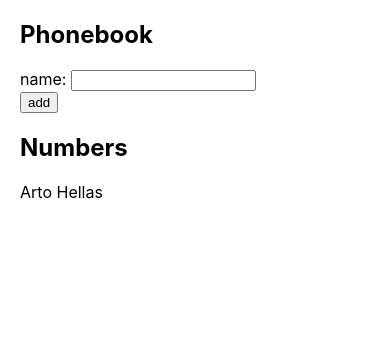
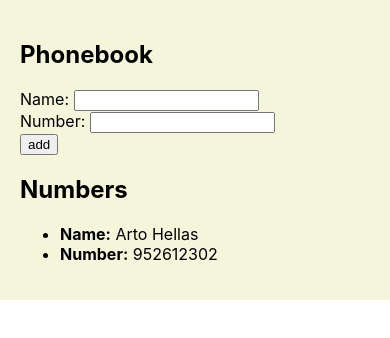
Before and after one commit to mapaza/DAWA-Lab5.2-Agenda, a React (Create React App) app: page / in a window 390 px wide. Shown: the top 338 px of the page. Built offline with nearby package versions, Linux system fonts and the light colour scheme.

Commit message:
Parte 6: Agregar opción de insertar nombre y numero del contacto, nuevo handlePhoneChange()

```diff
--- a/src/App.js
+++ b/src/App.js
@@ -3,9 +3,10 @@ import { __SECRET_INTERNALS_DO_NOT_USE_OR_YOU_WILL_BE_FIRED } from 'react-dom'
 
 const App = () => {
   const [ persons, setPersons ] = useState([
-    { name: 'Arto Hellas' }
+    { name: 'Arto Hellas', phone: 952612302 }
   ])
   const [ newName, setNewName ] = useState('')
+  const [ newPhone, setNewPhone ] = useState('')
 
 const handleClick = () =>{
     console.log("Click en el Boton")
@@ -21,7 +22,8 @@ const handleClick = () =>{
         alert(`${newName} is already added to phonebook`)
       }else{
       const nuevoNombre = {
-        name:newName
+        name:newName,
+        phone:newPhone
       }
       setPersons([
         ...persons,
@@ -29,18 +31,27 @@ const handleClick = () =>{
       ])
 }
 }
-const handleChange = (event) =>{
+//Funciones de Evento que capturan el valor ingresado en input
+const handleNameChange = (event) =>{
     var nuevo_contacto = event.target.value
     console.log(nuevo_contacto)
     setNewName(nuevo_contacto)
 }
+const handlePhoneChange = (event) =>{
+  var nuevo_numero = event.target.value
+  console.log(nuevo_numero)
+  setNewPhone(nuevo_numero)
+}
 
   return (
-    <div style={{margin:20}}>
+    <div style={{padding:20, backgroundColor:'beige'}}>
       <h2>Phonebook</h2>
 
         <div>
-          name: <input onChange={handleChange}/>
+          Name: <input onChange={handleNameChange}/>
+        </div>
+        <div>
+          Number: <input type="number" onChange={handlePhoneChange}/>
         </div>
         <div>
           <button onClick={handleClick}>add</button>
@@ -49,7 +60,10 @@ const handleChange = (event) =>{
       <h2>Numbers</h2>
       {
         persons.map((person)=>
-        <p key={person.name}>{person.name}</p>
+        <ul key={person.name}>
+          <li><b>Name:</b> {person.name}</li>
+          <li><b>Number:</b> {person.phone}</li>
+        </ul>
         )
       }
     </div>
```
Also changed, not shown: Parte 6 - Resultado.png (added).
